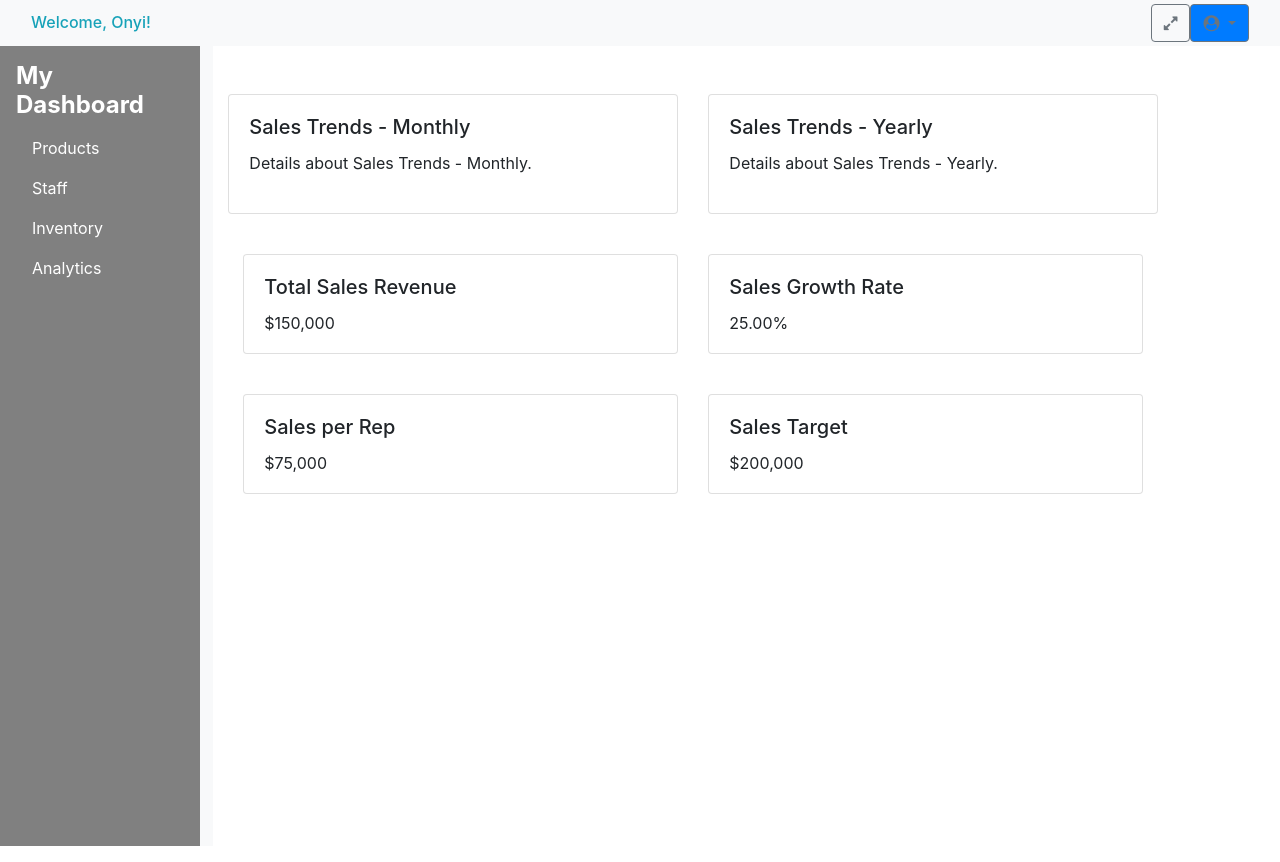
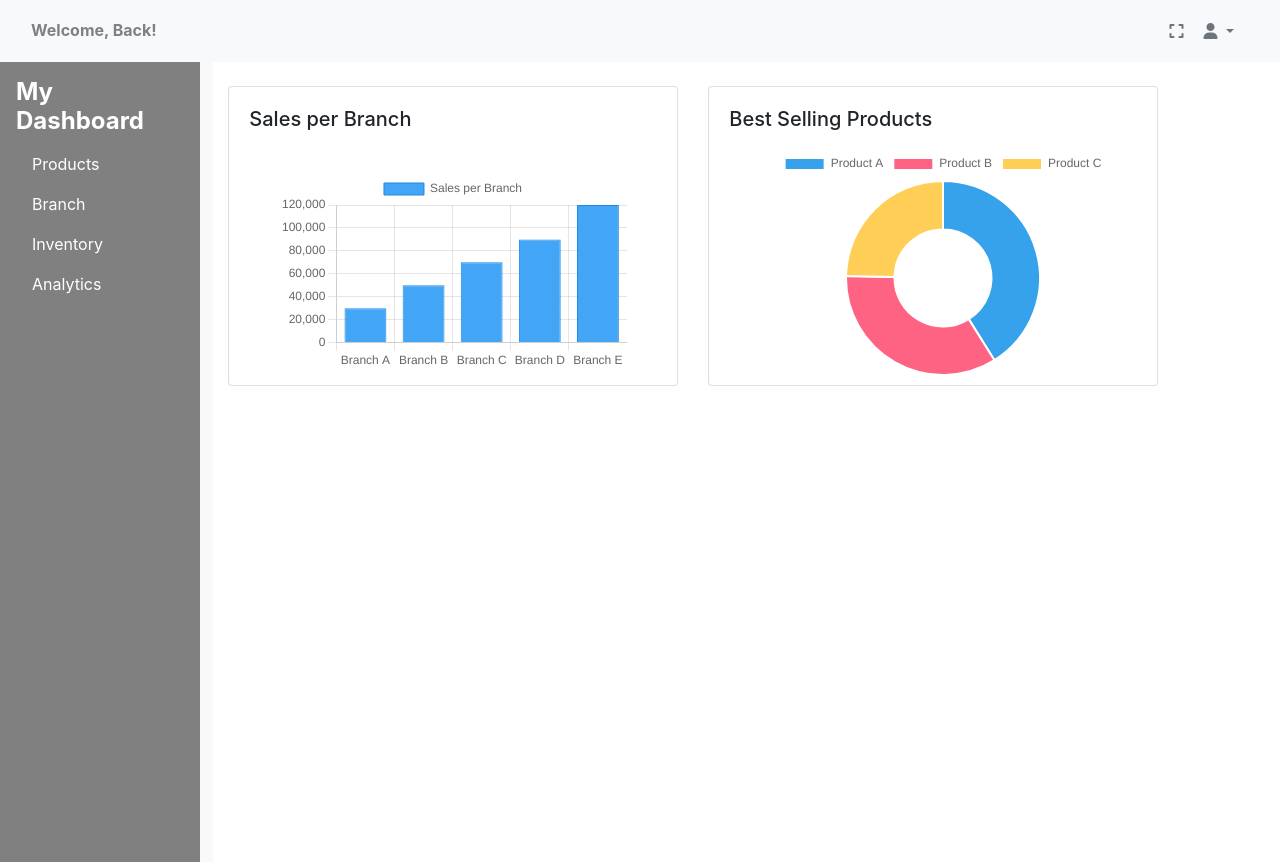
Before and after one commit to mrtechnic/sales-tracker-app, a React (Vite) app: page /superAdminDash in a window 1280 px wide. Built offline with nearby package versions, Linux system fonts and the light colour scheme.

Commit message:
sixth commit

```diff
--- a/package.json
+++ b/package.json
@@ -12,6 +12,7 @@
   "dependencies": {
     "@emotion/react": "^11.13.3",
     "@emotion/styled": "^11.13.0",
+    "@fortawesome/fontawesome-free": "^6.6.0",
     "@mui/material": "^6.1.3",
     "bootstrap": "^4.6.2",
     "chart.js": "^4.4.4",
@@ -19,6 +20,7 @@
     "font-awesome": "^4.7.0",
     "react": "^18.3.1",
     "react-bootstrap": "^2.10.5",
+    "react-chartjs-2": "^5.2.0",
     "react-dom": "^18.3.1",
     "react-pro-sidebar": "^0.6.0",
     "react-router": "^6.27.0",
--- a/src/App.jsx
+++ b/src/App.jsx
@@ -3,6 +3,7 @@ import AdminLogin from './pages/adminLogin/adminLogin';
 import SuperAdminLogin from './pages/superAdminLogin/SuperAdminLogin';
 import SuperAdminDash from './Dashboards/superAdminDash';
 import {BrowserRouter as Router, Routes, Route} from 'react-router-dom';
+import '@fortawesome/fontawesome-free/css/all.min.css';
 import 'bootstrap/dist/css/bootstrap.min.css';
 import 'font-awesome/css/font-awesome.min.css';
 import './App.css';
--- a/src/Dashboards/superAdminDash.jsx
+++ b/src/Dashboards/superAdminDash.jsx
@@ -2,166 +2,123 @@ import React, { useState } from 'react';
 import { Container, Row, Col, Card } from 'react-bootstrap';
 import Sidebar from '../components/SideBar';
 import Navbar from '../components/NavBar';
+import BarChart from '../components/BarChart';
+import DoughnutChart from '../components/DoughnutChart';
 
 const SuperAdminDash = () => {
   const [selectedCategory, setSelectedCategory] = useState(null);
 
-  // Example data for products, staff, inventory, and analytics tools
-  const products = ["Product A", "Product B", "Product C"];
-  const staffMembers = ["Staff 1", "Staff 2", "Staff 3"];
-  const inventoryItems = ["Item 1", "Item 2", "Item 3"];
-
-  // Example sales data
-  const totalSalesRevenue = 150000; // Total sales revenue in currency
-  const previousTotalSalesRevenue = 120000; // Previous period's revenue
-
-  // Calculate sales growth rate
-  const salesGrowthRate = ((totalSalesRevenue - previousTotalSalesRevenue) / previousTotalSalesRevenue) * 100;
-
-  // Example sales per rep and sales target data
-  const salesPerRep = 75000; // Example sales per sales representative
-  const salesTarget = 200000; // Example sales target
-
-  // Example analytics tools
-  const analyticsTools = [
-    { name: "Sales Trends - Monthly" },
-    { name: "Sales Trends - Yearly" }
+  // Example best-selling products data
+  const bestSellingProducts = [
+    { name: 'Product A', sales: 30000 },
+    { name: 'Product B', sales: 25000 },
+    { name: 'Product C', sales: 18000 },
   ];
 
-  // Function to handle category selection
+  // Prepare data for the Doughnut chart
+  const doughnutData = {
+    labels: bestSellingProducts.map(product => product.name), // Product names
+    datasets: [
+      {
+        label: 'Best Selling Products',
+        data: bestSellingProducts.map(product => product.sales), // Sales figures
+        backgroundColor: ['#36A2EB', '#FF6384', '#FFCE56'], // Colors for each segment
+        hoverOffset: 3,
+      },
+    ],
+  };
+
+  // Example sales data for the Bar chart
+  const salesData = [30000, 50000, 70000, 90000, 120000]; // Sales numbers
+  const branchLabels = ["Branch A", "Branch B", "Branch C", "Branch D", "Branch E"]; // Corresponding branch labels
+
+  // Prepare data for the Bar chart
+  const barData = {
+    labels: branchLabels,
+    datasets: [
+      {
+        label: 'Sales per Branch',
+        data: salesData,
+        backgroundColor: '#42A5F5',
+        borderColor: '#1E88E5',
+        borderWidth: 1,
+      },
+    ],
+  };
+
   const handleSelectCategory = (category) => {
     setSelectedCategory(category);
   };
 
-  // Define a constant for card height and smaller containers
-  const cardHeight = { height: '120px' }; // Set the desired height for all cards
-  const smallCardHeight = { height: '100px' }; // Smaller height for specific cards
+  const cardHeight = { height: '300px' };
+
+  const barOptions = {
+    responsive: true,
+    maintainAspectRatio: false,
+    plugins: {
+      legend: {
+        display: true,
+        position: 'top',
+      },
+    },
+  };
+
+  const doughnutOptions = {
+    responsive: true,
+    maintainAspectRatio: false,
+    plugins: {
+      legend: {
+        display: true,
+        position: 'top',
+      },
+    },
+  };
 
   return (
     <div>
       <Navbar />
-      <Container fluid className="vh-100"> {/* Full height of the viewport */}
+      <Container fluid className="vh-100">
         <Row className="h-100">
-          {/* Sidebar with fixed width and full height */}
           <Col md={2} className="p-0 bg-light sidebar">
             <Sidebar onSelectCategory={handleSelectCategory} />
           </Col>
 
-          {/* Main content area */}
           <Col md={9}>
             <Row className="mt-4">
               <Col>
-                {/* Always display Analytics cards */}
-                <Row className="mt-4">
-                  {analyticsTools.map((tool, index) => (
-                    <Col key={index} md={6} className="mb-3"> {/* 2 cards in a row */}
+                <Row>
+                  <Col md={6} className="mb-4">
                     <Card style={cardHeight}>
                       <Card.Body>
-                          <Card.Title>{tool.name}</Card.Title>
-                          <Card.Text>
-                            {/* Add any additional info about the tool here */}
-                            Details about {tool.name}.
-                          </Card.Text>
-                        </Card.Body>
-                      </Card>
-                    </Col>
-                  ))}
-                </Row>
-
-                {/* New container for Total Sales Revenue and Sales Growth Rate */}
-                <Container className="mt-4">
-                  <Row>
-                    {/* Total Sales Revenue Card */}
-                    <Col md={6} className="mb-3">
-                      <Card style={smallCardHeight}> {/* Use smaller height here */}
-                        <Card.Body>
-                          <Card.Title>Total Sales Revenue</Card.Title>
-                          <Card.Text>
-                            ${totalSalesRevenue.toLocaleString()} {/* Format as currency */}
-                          </Card.Text>
+                        <Card.Title>Sales per Branch </Card.Title>
+                        <BarChart data={barData} options={barOptions} />
                       </Card.Body>
                     </Card>
                   </Col>
 
-                    {/* Sales Growth Rate Card */}
-                    <Col md={6} className="mb-3">
-                      <Card style={smallCardHeight}> {/* Use smaller height here */}
+                  <Col md={6} className="mb-4">
+                    <Card style={cardHeight}>
                       <Card.Body>
-                          <Card.Title>Sales Growth Rate</Card.Title>
-                          <Card.Text>
-                            {salesGrowthRate.toFixed(2)}% {/* Format to 2 decimal places */}
-                          </Card.Text>
+                        <Card.Title>Best Selling Products</Card.Title>
+                        <DoughnutChart data={doughnutData} options={doughnutOptions} />
                       </Card.Body>
                     </Card>
                   </Col>
                 </Row>
-                </Container>
-
-                {/* New container for Sales per Rep and Sales Target */}
-                <Container className="mt-4">
-                  <Row>
-                    {/* Sales per Rep Card */}
-                    <Col md={6} className="mb-3">
-                      <Card style={smallCardHeight}> {/* Use smaller height here */}
-                        <Card.Body>
-                          <Card.Title>Sales per Rep</Card.Title>
-                          <Card.Text>
-                            ${salesPerRep.toLocaleString()} {/* Format as currency */}
-                          </Card.Text>
-                        </Card.Body>
-                      </Card>
-                    </Col>
-
-                    {/* Sales Target Card */}
-                    <Col md={6} className="mb-3">
-                      <Card style={smallCardHeight}> {/* Use smaller height here */}
-                        <Card.Body>
-                          <Card.Title>Sales Target</Card.Title>
-                          <Card.Text>
-                            ${salesTarget.toLocaleString()} {/* Format as currency */}
-                          </Card.Text>
-                        </Card.Body>
-                      </Card>
-                    </Col>
-                  </Row>
-                </Container>
 
                 {selectedCategory === "Products" && (
                   <Card className="mt-4">
                     <Card.Body>
                       <Card.Title>Products</Card.Title>
                       <ul>
-                        {products.map((product, index) => (
-                          <li key={index}>{product}</li>
+                        {bestSellingProducts.map((product, index) => (
+                          <li key={index}>{product.name}</li>
                         ))}
                       </ul>
                     </Card.Body>
                   </Card>
                 )}
-                {selectedCategory === "Staff" && (
-                  <Card className="mt-4">
-                    <Card.Body>
-                      <Card.Title>Staff</Card.Title>
-                      <ul>
-                        {staffMembers.map((staff, index) => (
-                          <li key={index}>{staff}</li>
-                        ))}
-                      </ul>
-                    </Card.Body>
-                  </Card>
-                )}
-                {selectedCategory === "Inventory" && (
-                  <Card className="mt-4">
-                    <Card.Body>
-                      <Card.Title>Inventory</Card.Title>
-                      <ul>
-                        {inventoryItems.map((item, index) => (
-                          <li key={index}>{item}</li>
-                        ))}
-                      </ul>
-                    </Card.Body>
-                  </Card>
-                )}
+                {/* Other category rendering goes here... */}
               </Col>
             </Row>
           </Col>
--- /dev/null
+++ b/src/components/BarChart.jsx
@@ -0,0 +1,18 @@
+// src/components/BarChart.js
+
+import React from 'react';
+import { Bar } from 'react-chartjs-2';
+import { Chart as ChartJS, CategoryScale, LinearScale, BarElement, Title, Tooltip, Legend } from 'chart.js';
+
+// Register necessary Chart.js components
+ChartJS.register(CategoryScale, LinearScale, BarElement, Title, Tooltip, Legend);
+
+const BarChart = ({ data, options }) => {
+  return (
+    <div style={{ height: '100%', width: '100%', padding: '30px' }}>
+      <Bar data={data} options={options} />
+    </div>
+  );
+};
+
+export default BarChart;
--- /dev/null
+++ b/src/components/DoughnutChart.jsx
@@ -0,0 +1,43 @@
+// src/components/DoughnutChart.js
+
+import React from 'react';
+import { Doughnut } from 'react-chartjs-2';
+import { Chart as ChartJS, ArcElement, Tooltip, Legend, Title } from 'chart.js';
+
+// Register necessary Chart.js components
+ChartJS.register(ArcElement, Tooltip, Legend);
+
+// Best-selling products data for the Doughnut chart
+const bestSellingProductsData = {
+  labels: ['Product A', 'Product B', 'Product C', 'Product D'],
+  datasets: [
+    {
+      label: 'Best Selling Products',
+      data: [30000, 25000, 18000, 12000],
+      backgroundColor: ['#36A2EB', '#FF6384', '#FFCE56'],
+      hoverOffset: 3,
+    },
+  ],
+};
+
+const defaultOptions = {
+  responsive: true,
+  plugins: {
+    legend: {
+      position: 'top',
+    },
+    tooltip: {
+      enabled: true,
+    },
+  },
+};
+
+const DoughnutChart = ({ data = bestSellingProductsData, options = defaultOptions }) => {
+  return (
+    <div style={{ height: '100%', width: '100%', padding: '20px 0 10px', margin: '-15px 10px' }}>
+      <Doughnut data={data} options={options} />
+    </div>
+  );
+};
+
+export default DoughnutChart;
--- a/src/components/NavBar.jsx
+++ b/src/components/NavBar.jsx
@@ -15,16 +15,25 @@ const Navbar = () => {
     <nav className="navbar navbar-expand-lg navbar-dark bg-light py-1"> {/* Navbar background and padding */}
       <div className="container-fluid d-flex justify-content-between align-items-center"> {/* Align items correctly */}
         {/* Left side - Welcome message */}
-        <h1 className="h6 text-info mb-0">Welcome, Onyi!</h1>
+        <h1 className="h6" style={{ color: 'grey', margin: 0 }}><strong>Welcome, Back!</strong></h1> {/* Changed color to grey */}
 
         {/* Right side - Fullscreen and Profile Dropdown */}
-        <div className="d-flex align-items-center">
+        <div className="d-flex align-items-center" style={{ padding: '5px' }}>
           {/* Full-Screen Toggle */}
           <button
-            className="btn btn-outline-secondary me-3" // Margin end for spacing
+            className="btn btn-outline-secondary"
             onClick={toggleFullScreen}
+            style={{
+              margin: 0,           // Remove all margins
+              padding: '10px',     // Keep padding for a clean look
+              border: 'none',      // Remove border
+              backgroundColor: 'transparent', // Ensure the background is transparent
+              cursor: 'pointer',    // Show pointer on hover
+            }}
+            onMouseOver={(e) => e.currentTarget.style.backgroundColor = 'rgba(0, 0, 0, 0.1)'} // Light background on hover
+            onMouseOut={(e) => e.currentTarget.style.backgroundColor = 'transparent'} // Revert on mouse out
           >
-            <i className="fa fa-expand" id='toggle-screen' style={{ fontSize: '5px !important' }} aria-hidden="true"></i> {/* Reduced icon size */}
+            <i className="fas fa-expand" id='toggle-screen' aria-hidden="true"></i> {/* Fullscreen icon */}
           </button>
 
           {/* Profile Dropdown with Logout */}
@@ -32,15 +41,24 @@ const Navbar = () => {
             <Dropdown.Toggle
               className="btn btn-outline-secondary"
               id="dropdown-basic"
+              style={{
+                margin: 0,           // Remove all margins
+                padding: '10px',     // Keep padding for a clean look
+                border: 'none',      // Remove border
+                backgroundColor: 'transparent', // Ensure the background is transparent
+                cursor: 'pointer',    // Show pointer on hover
+              }}
+              onMouseOver={(e) => e.currentTarget.style.backgroundColor = 'rgba(0, 0, 0, 0.1)'} // Light background on hover
+              onMouseOut={(e) => e.currentTarget.style.backgroundColor = 'transparent'} // Revert on mouse out
             >
-              <i className="fa fa-user-circle" style={{ fontSize: '5px !important' }} aria-hidden="true"></i> {/* Reduced icon size */}
+              <i className="fas fa-user" aria-hidden="true"></i> {/* Updated profile icon */}
             </Dropdown.Toggle>
 
             <Dropdown.Menu align="end"> {/* Align dropdown to the right */}
               <Dropdown.Item href="#/profile">Profile</Dropdown.Item>
               <Dropdown.Divider />
               <Dropdown.Item href="/">
-                <i className="fa fa-sign-out" aria-hidden="true"></i> Logout
+                <i className="fas fa-sign-out-alt" aria-hidden="true"></i> Logout {/* Updated logout icon */}
               </Dropdown.Item>
             </Dropdown.Menu>
           </Dropdown>
--- a/src/components/SideBar.jsx
+++ b/src/components/SideBar.jsx
@@ -23,7 +23,7 @@ const Sidebar = ({ onSelectCategory, selectedCategory }) => {
             className={`nav-link ${selectedCategory === "Staff" ? "active" : ""}`}
             onClick={() => onSelectCategory("Staff")}
           >
-            Staff
+            Branch
           </a>
         </li>
         <li className="nav-item">
```
Also changed, not shown: 1 other file (tests, documents, lock files or other folders). Lines whose indentation alone changed are shown as unchanged.
